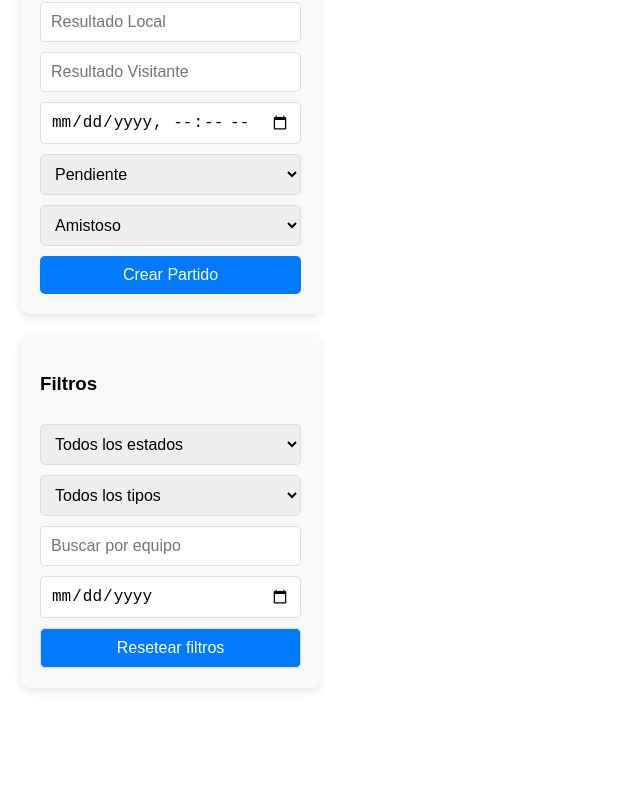
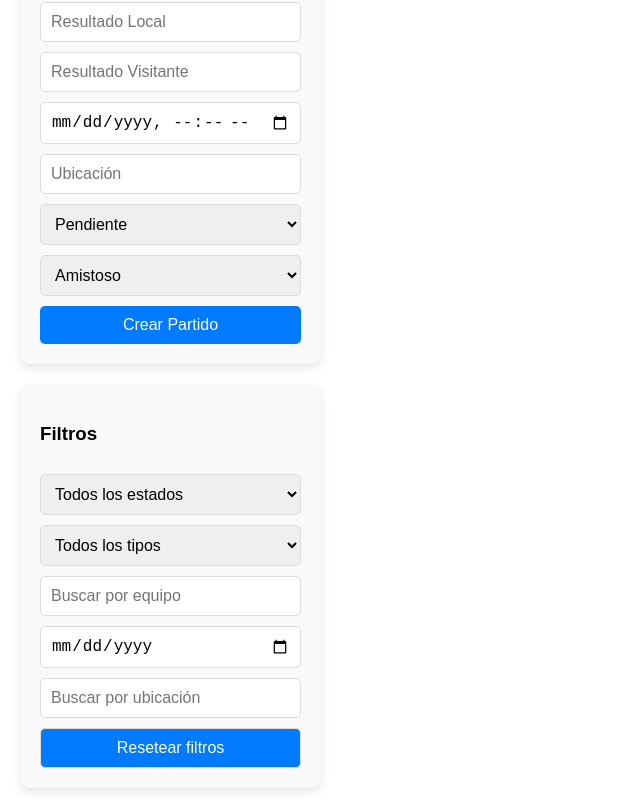
Before and after one commit to RaquelSoutoDev/frb-api, a React (Vite) app: page / in a window 1280 px wide. Shown: the part 319-1127 px from the top of the page, without its empty margins (0-640 px from the left). Before the commit the page ends 1027 px from the top, so only its background shows below. Built offline with nearby package versions, Linux system fonts and the light colour scheme; no server answers; a web font is replaced by a local one.

Commit message:
Ubicación del partido

```diff
--- a/src/components/EditablePartido.jsx
+++ b/src/components/EditablePartido.jsx
@@ -73,6 +73,16 @@ const EditablePartido = ({ partido, onUpdate, onDelete }) => {
             />
           </p>
           <p>
+            <strong>Ubicación:</strong>
+            <input
+              type="text"
+              name="ubicacion"
+              value={editedPartido.ubicacion}
+              onChange={handleChange}
+              required
+            />
+          </p>
+          <p>
             <strong>Estado:</strong>{" "}
             <select
               name="estado"
@@ -125,6 +135,16 @@ const EditablePartido = ({ partido, onUpdate, onDelete }) => {
             <strong>Fecha:</strong>{" "}
             {partido.fecha.replace("T", " ").slice(0, 16)}
           </p>
+          <p className="p-enlace">
+            <strong>Ubicación:</strong> {partido.ubicacion}{" "}
+            <a
+            href={`https://www.google.com/maps/search/?api=1&query=${encodeURIComponent(partido.ubicacion)}`}
+            target="_blank"
+            rel="noopener noreferrer"
+            >
+              Ver en Google Maps
+            </a>
+          </p>
           <p>
             <strong>Estado:</strong> {partido.estado}
           </p>
@@ -157,6 +177,7 @@ EditablePartido.propTypes = {
     fecha: PropTypes.string.isRequired,
     estado: PropTypes.string.isRequired,
     tipo_partido: PropTypes.string.isRequired,
+    ubicacion: PropTypes.string.isRequired,
   }).isRequired,
   onUpdate: PropTypes.func.isRequired,
   onDelete: PropTypes.func.isRequired,
--- a/src/components/FormPartido.jsx
+++ b/src/components/FormPartido.jsx
@@ -71,6 +71,14 @@ const FormPartido = ({ setPartidos }) => {
         onChange={handleChange}
         required
       />
+      <input
+        type="text"
+        name="ubicacion"
+        placeholder="Ubicación"
+        value={form.ubicacion}
+        onChange={handleChange}
+        required
+      />
       <select name="estado" value={form.estado} onChange={handleChange}>
         <option value="Pendiente">Pendiente</option>
         <option value="Jugado">Jugado</option>
--- a/src/components/Partidos.jsx
+++ b/src/components/Partidos.jsx
@@ -10,6 +10,7 @@ const Partidos = () => {
     tipo_partido: "",
     equipo: "",
     fecha: "",
+    ubicacion: "",
   });
   const [loading, setLoading] = useState(true);
   const [isMobile, setIsMobile] = useState(window.innerWidth <= 768);
@@ -89,16 +90,20 @@ const Partidos = () => {
   const filteredPartidos = useMemo(() => {
     return partidos.filter((partido) => {
       const matchEstado = !filtros.estado || partido.estado === filtros.estado;
-      const matchTipo =
-        !filtros.tipo_partido || partido.tipo_partido === filtros.tipo_partido;
+      const matchTipo = !filtros.tipo_partido || partido.tipo_partido === filtros.tipo_partido;
       const matchEquipo =
         !filtros.equipo ||
         partido.equipo_1.toLowerCase().includes(filtros.equipo.toLowerCase()) ||
         partido.equipo_2.toLowerCase().includes(filtros.equipo.toLowerCase());
       const matchFecha = !filtros.fecha || partido.fecha.startsWith(filtros.fecha);
-      return matchEstado && matchTipo && matchEquipo && matchFecha;
+      const matchUbicacion =
+        !filtros.ubicacion ||
+        (partido.ubicacion && partido.ubicacion.toLowerCase().includes(filtros.ubicacion.toLowerCase()));
+
+      return matchEstado && matchTipo && matchEquipo && matchFecha && matchUbicacion;
     });
   }, [partidos, filtros]);
+
 
   if (loading) {
     return <p className="p-cargando">Cargando partidos...</p>;
@@ -173,6 +178,13 @@ const Partidos = () => {
                 value={filtros.fecha}
                 onChange={handleFilterChange}
               />
+              <input
+                type="text"
+                name="ubicacion"
+                placeholder="Buscar por ubicación"
+                value={filtros.ubicacion}
+                onChange={handleFilterChange}
+              />
 
               <button onClick={handleResetFiltros}>Resetear filtros</button>
             </>
--- a/src/styles/style.css
+++ b/src/styles/style.css
@@ -8,6 +8,17 @@ body {
   font-style: normal;
   margin: 0;
   padding: 0;
+}
+
+.p-enlace {
+  display: flex;
+  flex-direction: column;
+}
+a {
+  color: #007bff;
+}
+a:visited {
+  color: #007bff;
 }
 
 .p-cargando {
```
